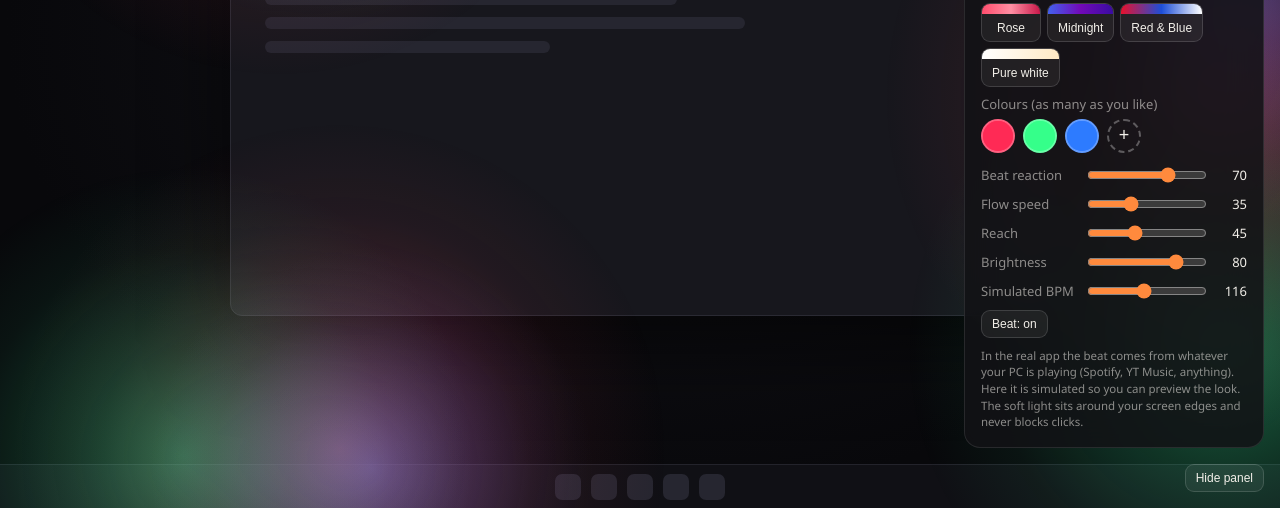
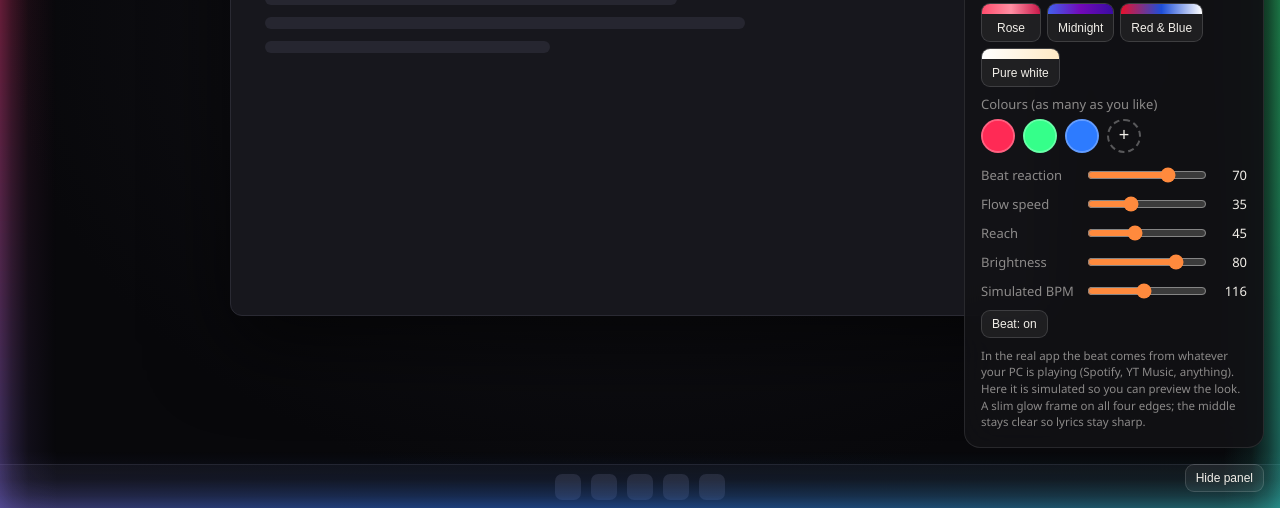
Before and after one commit to jay-m007/nightverse, a browser extension: page docs/lighting-preview.html in a window 1280 px wide. Shown: the part 292-800 px from the top of the page. Drawn offline with Linux system fonts and the light colour scheme.

Commit message:
Lighting: slim 4-edge bezel frame that fades to transparent toward the centre (keeps lyrics crisp)

```diff
--- a/docs/lighting-preview.html
+++ b/docs/lighting-preview.html
@@ -71,7 +71,7 @@
   <label>Brightness <input id="bright" type="range" min="10" max="100" value="80"><output></output></label>
   <label>Simulated BPM <input id="bpm" type="range" min="60" max="180" value="116"><output></output></label>
   <button class="tog" id="beatTog">Beat: on</button>
-  <div class="note">In the real app the beat comes from whatever your PC is playing (Spotify, YT Music, anything). Here it is simulated so you can preview the look. The soft light sits around your screen edges and never blocks clicks.</div>
+  <div class="note">In the real app the beat comes from whatever your PC is playing (Spotify, YT Music, anything). Here it is simulated so you can preview the look. A slim glow frame on all four edges; the middle stays clear so lyrics stay sharp.</div>
 </div>
 <button class="tog" id="hide">Hide panel</button>
 
@@ -201,47 +201,36 @@
     const hueNow = isStatic ? 0 : hue + hueStep;
 
     ctx.clearRect(0, 0, W, H);
-    ctx.globalCompositeOperation = 'lighter';
+    ctx.globalCompositeOperation = 'source-over';
     const base = Math.min(W, H);
-    const reach = (.16 + S.reach * .42) * base;
     const react = isStatic ? 0 : isDyn ? Math.min(1, S.react * 1.35 + .25) : S.react;
-
-    blobs.forEach((b, i) => {
-      const u = b.u + flow * b.drift + (isStatic ? 0 : Math.sin(t * .35 + b.wob) * .018);
-      const p = perimeter(u);
-      const breathe = isStatic ? 1 : 1 + .16 * Math.sin(t * .6 + b.wob * 1.3);
-      const pump = 1 + react * (isDyn ? 1 : .75) * bass;
-      const r = reach * b.size * breathe * pump;
-      const inset = -r * .18 + r * .1 * react * bass;    // centre just outside the edge, pushes in on beats
-      const cx = p.x + p.nx * (-inset), cy = p.y + p.ny * (-inset);
-      const [R, G, B] = palette(b.ph + hueNow + i * .3);
-      const a = isStatic ? Math.min(1, .2 + .55 * S.bright) : isDyn ? Math.min(1, (.16 + .38 * S.bright) * (.45 + react * 1.5 * bass)) : Math.min(1, (.22 + .5 * S.bright) * (.62 + react * .9 * bass));
-      const g = ctx.createRadialGradient(cx, cy, 0, cx, cy, r);
-      g.addColorStop(0, `rgba(${R | 0},${G | 0},${B | 0},${a})`);
-      g.addColorStop(.38, `rgba(${R | 0},${G | 0},${B | 0},${a * .5})`);
-      g.addColorStop(.72, `rgba(${R | 0},${G | 0},${B | 0},${a * .14})`);
-      g.addColorStop(1, `rgba(${R | 0},${G | 0},${B | 0},0)`);
-      ctx.fillStyle = g;
-      ctx.fillRect(cx - r, cy - r, r * 2, r * 2);
+    const pump = 1 + react * (isDyn ? .7 : .45) * bass;
+    const depth = Math.min(.16 * base, (.03 + S.reach * .09) * base * pump);
+    const alpha = isStatic ? .35 + .45 * S.bright
+      : isDyn ? Math.min(.95, (.2 + .5 * S.bright) * (.4 + react * 1.6 * bass))
+      : Math.min(.9, (.3 + .4 * S.bright) * (.7 + react * .8 * bass));
+    const P = 2 * (W + H), SEG = 64;
+    // four edge bands: colour flows along the length, fades to transparent towards the centre
+    const bands = [
+      { u0: 0, u1: W / P, rect: (k, n) => [Math.round(W * k / n), 0, Math.round(W * (k + 1) / n) - Math.round(W * k / n), depth], g: (x, y) => [x, 0, x, depth] },
+      { u0: W / P, u1: (W + H) / P, rect: (k, n) => [W - depth, Math.round(H * k / n), depth, Math.round(H * (k + 1) / n) - Math.round(H * k / n)], g: (x, y) => [W, y, W - depth, y] },
+      { u0: (W + H) / P, u1: (2 * W + H) / P, rect: (k, n) => [Math.round(W - W * (k + 1) / n), H - depth, Math.round(W - W * k / n) - Math.round(W - W * (k + 1) / n), depth], g: (x, y) => [x, H, x, H - depth] },
+      { u0: (2 * W + H) / P, u1: 1, rect: (k, n) => [0, Math.round(H - H * (k + 1) / n), depth, Math.round(H - H * k / n) - Math.round(H - H * (k + 1) / n)], g: (x, y) => [0, y, depth, y] },
+    ];
+    ctx.globalAlpha = alpha;
+    bands.forEach((bd) => {
+      for (let k = 0; k < SEG; k++) {
+        const u = bd.u0 + (bd.u1 - bd.u0) * (k + .5) / SEG;
+        const [R, G, B] = palette(hueNow + flow * 8 + u * 3);
+        const [x, y, w, h] = bd.rect(k, SEG);
+        const [x0, y0, x1, y1] = bd.g(x, y);
+        const g = ctx.createLinearGradient(x0, y0, x1, y1);
+        const c = `${R | 0},${G | 0},${B | 0}`;
+        g.addColorStop(0, `rgba(${c},1)`); g.addColorStop(.22, `rgba(${c},.55)`); g.addColorStop(.5, `rgba(${c},.18)`); g.addColorStop(1, `rgba(${c},0)`);
+        ctx.fillStyle = g; ctx.fillRect(x, y, w, h);
+      }
     });
-
-    // thin bright rim on beats so the screen frame "flashes"
-    if (react > 0 && bass > .05) {
-      const rim = Math.min(1, bass * react) * (isDyn ? .8 : .5) * S.bright;
-      const [R, G, B] = palette(hueNow);
-      const th = 3 + 22 * bass;
-      ctx.globalCompositeOperation = 'lighter';
-      const edge = (x, y, w, h, ox, oy, ix, iy) => {
-        const g = ctx.createLinearGradient(ox, oy, ix, iy);
-        g.addColorStop(0, `rgba(${R | 0},${G | 0},${B | 0},${rim})`);
-        g.addColorStop(1, `rgba(${R | 0},${G | 0},${B | 0},0)`);
-        ctx.fillStyle = g; ctx.fillRect(x, y, w, h);
-      };
-      edge(0, 0, W, th, 0, 0, 0, th);
-      edge(0, H - th, W, th, 0, H, 0, H - th);
-      edge(0, 0, th, H, 0, 0, th, 0);
-      edge(W - th, 0, th, H, W, 0, W - th, 0);
-    }
+    ctx.globalAlpha = 1;
     requestAnimationFrame(frame);
   }
   requestAnimationFrame(frame);
```
Also changed, not shown: 1 other file.
